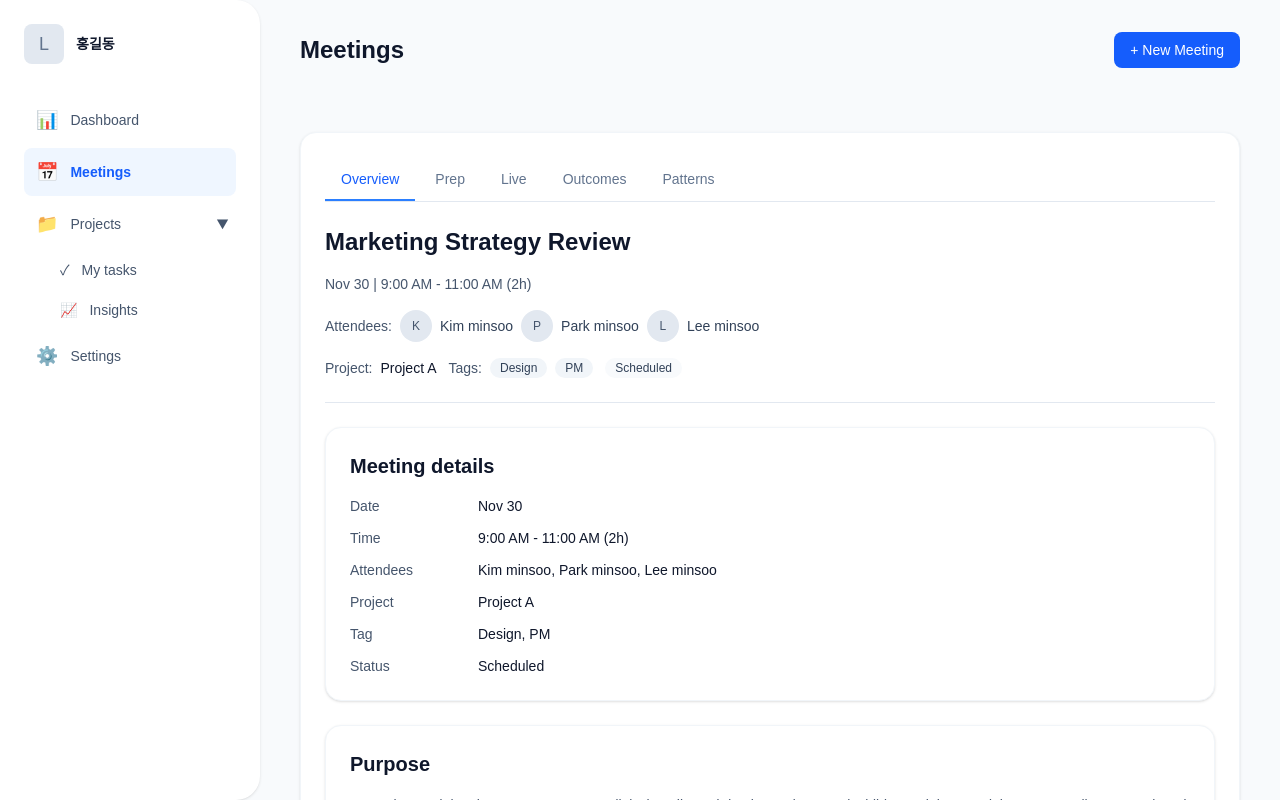
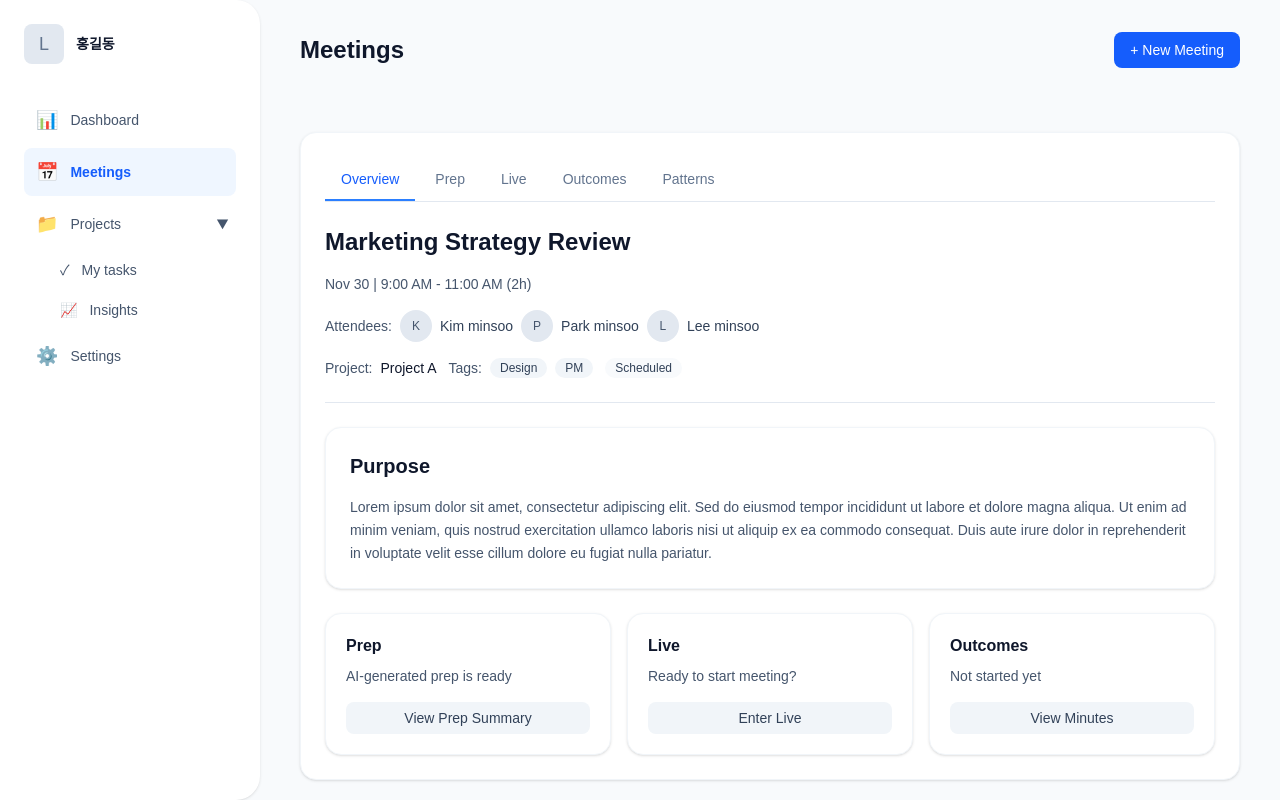
Before and after one commit to Haeseong-Kwon/Intelligent-Meeting-Dashboard, a Next.js app: page /meetings/1 in a window 1280 px wide. Shown: the top 800 px of the page. Built offline with nearby package versions, Linux system fonts and the light colour scheme.

Commit message:
Overview && Prep 조정

```diff
--- a/src/components/meetings/MeetingOverviewSection.tsx
+++ b/src/components/meetings/MeetingOverviewSection.tsx
@@ -19,47 +19,6 @@ export function MeetingOverviewSection() {
     <div className="space-y-6">
       <MeetingHeader {...meetingData} />
 
-      {/* Meeting Details Table */}
-      <Card className="p-6">
-        <h2 className="text-xl font-semibold text-slate-900 mb-4">
-          Meeting details
-        </h2>
-        <div className="space-y-3">
-          <div className="flex">
-            <div className="w-32 text-sm font-medium text-slate-600">Date</div>
-            <div className="text-sm text-slate-900">{meetingData.date}</div>
-          </div>
-          <div className="flex">
-            <div className="w-32 text-sm font-medium text-slate-600">Time</div>
-            <div className="text-sm text-slate-900">
-              {meetingData.time} - {meetingData.endTime} ({meetingData.duration})
-            </div>
-          </div>
-          <div className="flex">
-            <div className="w-32 text-sm font-medium text-slate-600">
-              Attendees
-            </div>
-            <div className="text-sm text-slate-900">
-              {meetingData.attendees.join(", ")}
-            </div>
-          </div>
-          <div className="flex">
-            <div className="w-32 text-sm font-medium text-slate-600">Project</div>
-            <div className="text-sm text-slate-900">{meetingData.project}</div>
-          </div>
-          <div className="flex">
-            <div className="w-32 text-sm font-medium text-slate-600">Tag</div>
-            <div className="text-sm text-slate-900">
-              {meetingData.tags.join(", ")}
-            </div>
-          </div>
-          <div className="flex">
-            <div className="w-32 text-sm font-medium text-slate-600">Status</div>
-            <div className="text-sm text-slate-900">{meetingData.status}</div>
-          </div>
-        </div>
-      </Card>
-
       {/* Purpose */}
       <Card className="p-6">
         <h2 className="text-xl font-semibold text-slate-900 mb-4">Purpose</h2>
@@ -77,18 +36,18 @@ export function MeetingOverviewSection() {
         <Card className="p-5">
           <h3 className="text-base font-semibold text-slate-900 mb-2">Prep</h3>
           <p className="text-sm text-slate-600 mb-4">
-            Review materials and prepare for the meeting
+            AI-generated prep is ready
           </p>
-          <Button variant="primary" size="sm" className="w-full">
+          <Button variant="secondary" size="sm" className="w-full">
             View Prep Summary
           </Button>
         </Card>
         <Card className="p-5">
           <h3 className="text-base font-semibold text-slate-900 mb-2">Live</h3>
           <p className="text-sm text-slate-600 mb-4">
-            Join the live meeting session
+            Ready to start meeting?
           </p>
-          <Button variant="primary" size="sm" className="w-full">
+          <Button variant="secondary" size="sm" className="w-full">
             Enter Live
           </Button>
         </Card>
@@ -97,9 +56,9 @@ export function MeetingOverviewSection() {
             Outcomes
           </h3>
           <p className="text-sm text-slate-600 mb-4">
-            View meeting minutes and outcomes
+            Not started yet
           </p>
-          <Button variant="primary" size="sm" className="w-full">
+          <Button variant="secondary" size="sm" className="w-full">
             View Minutes
           </Button>
         </Card>
--- a/src/components/meetings/MeetingPrepSection.tsx
+++ b/src/components/meetings/MeetingPrepSection.tsx
@@ -18,23 +18,24 @@ const meetingData = {
 const materials = [
   {
     id: 1,
-    title: "Marketing Plan Q4",
-    description: "Quarterly marketing strategy document",
+    title: "Lorem ipsum",
+    description: "Lorem ipsum dolor sit amet consectetur.",
+    iconColor: "bg-blue-100",
+    iconTextColor: "text-blue-600",
   },
   {
     id: 2,
-    title: "Budget Analysis",
-    description: "Detailed budget breakdown and projections",
+    title: "Lorem ipsum",
+    description: "Lorem ipsum dolor sit amet consectetur.",
+    iconColor: "bg-yellow-100",
+    iconTextColor: "text-yellow-600",
   },
   {
     id: 3,
-    title: "Competitor Research",
-    description: "Analysis of competitor strategies",
-  },
-  {
-    id: 4,
-    title: "Campaign Metrics",
-    description: "Performance data from recent campaigns",
+    title: "Lorem ipsum",
+    description: "Lorem ipsum dolor sit amet consectetur.",
+    iconColor: "bg-green-100",
+    iconTextColor: "text-green-600",
   },
 ];
 
@@ -42,27 +43,26 @@ const agendaItems = [
   {
     id: 1,
     title: "Review wireframes",
-    description: "Discuss and review the latest wireframe designs",
+    description: "Validate latest wireframe revisions",
     duration: "20min",
   },
   {
     id: 2,
     title: "Discuss design",
-    description: "Review design mockups and gather feedback",
+    description: "Finalize UI, colors, layouts, etc.",
     duration: "20min",
   },
   {
     id: 3,
     title: "Outline next steps",
-    description: "Define action items and next milestones",
+    description: "Assign tasks and responsibilities",
     duration: "20min",
   },
 ];
 
 const briefings = [
-  { role: "PM", text: "Prepared agenda and key discussion points" },
-  { role: "Designer", text: "Ready to present new design concepts" },
-  { role: "Developer", text: "Technical feasibility review completed" },
+  { role: "PM", text: "Lorem ipsum dolor sit amet consectetur." },
+  { role: "Designer", text: "Lorem ipsum dolor sit amet consectetur." },
 ];
 
 export function MeetingPrepSection() {
@@ -75,7 +75,7 @@ export function MeetingPrepSection() {
         <h2 className="text-xl font-semibold text-slate-900 mb-4">
           Purpose & Background
         </h2>
-        <p className="text-sm text-slate-600 leading-relaxed">
+        <p className="text-sm text-slate-600 leading-relaxed mb-4">
           Lorem ipsum dolor sit amet, consectetur adipiscing elit. Sed do
           eiusmod tempor incididunt ut labore et dolore magna aliqua. Ut enim
           ad minim veniam, quis nostrud exercitation ullamco laboris nisi ut
@@ -83,6 +83,26 @@ export function MeetingPrepSection() {
           reprehenderit in voluptate velit esse cillum dolore eu fugiat nulla
           pariatur.
         </p>
+        <div className="flex gap-3">
+          <div className="flex items-center gap-2">
+            <div className="w-8 h-8 bg-blue-100 rounded-lg flex items-center justify-center">
+              <span className="text-blue-600 text-sm">📄</span>
+            </div>
+            <span className="text-sm text-slate-600">Lorem ipsum</span>
+          </div>
+          <div className="flex items-center gap-2">
+            <div className="w-8 h-8 bg-yellow-100 rounded-lg flex items-center justify-center">
+              <span className="text-yellow-600 text-sm">📄</span>
+            </div>
+            <span className="text-sm text-slate-600">Lorem ipsum</span>
+          </div>
+          <div className="flex items-center gap-2">
+            <div className="w-8 h-8 bg-green-100 rounded-lg flex items-center justify-center">
+              <span className="text-green-600 text-sm">📄</span>
+            </div>
+            <span className="text-sm text-slate-600">Lorem ipsum</span>
+          </div>
+        </div>
       </Card>
 
       {/* Material Summary */}
@@ -90,14 +110,14 @@ export function MeetingPrepSection() {
         <h2 className="text-xl font-semibold text-slate-900 mb-4">
           Material Summary
         </h2>
-        <div className="grid grid-cols-4 gap-4">
+        <div className="grid grid-cols-3 gap-4">
           {materials.map((material) => (
             <div
               key={material.id}
               className="p-4 bg-slate-50 rounded-lg border border-slate-200"
             >
-              <div className="w-10 h-10 bg-blue-100 rounded-lg flex items-center justify-center mb-3">
-                <span className="text-blue-600 text-lg">📄</span>
+              <div className={`w-10 h-10 ${material.iconColor} rounded-lg flex items-center justify-center mb-3`}>
+                <span className={`${material.iconTextColor} text-lg`}>📄</span>
               </div>
               <h3 className="font-semibold text-slate-900 text-sm mb-1">
                 {material.title}
@@ -117,7 +137,7 @@ export function MeetingPrepSection() {
           {agendaItems.map((item) => (
             <div
               key={item.id}
-              className="p-4 bg-slate-50 rounded-lg border border-slate-200"
+              className="p-4 bg-white rounded-lg border border-slate-200"
             >
               <h3 className="font-semibold text-slate-900 text-sm mb-2">
                 {item.title}
```
